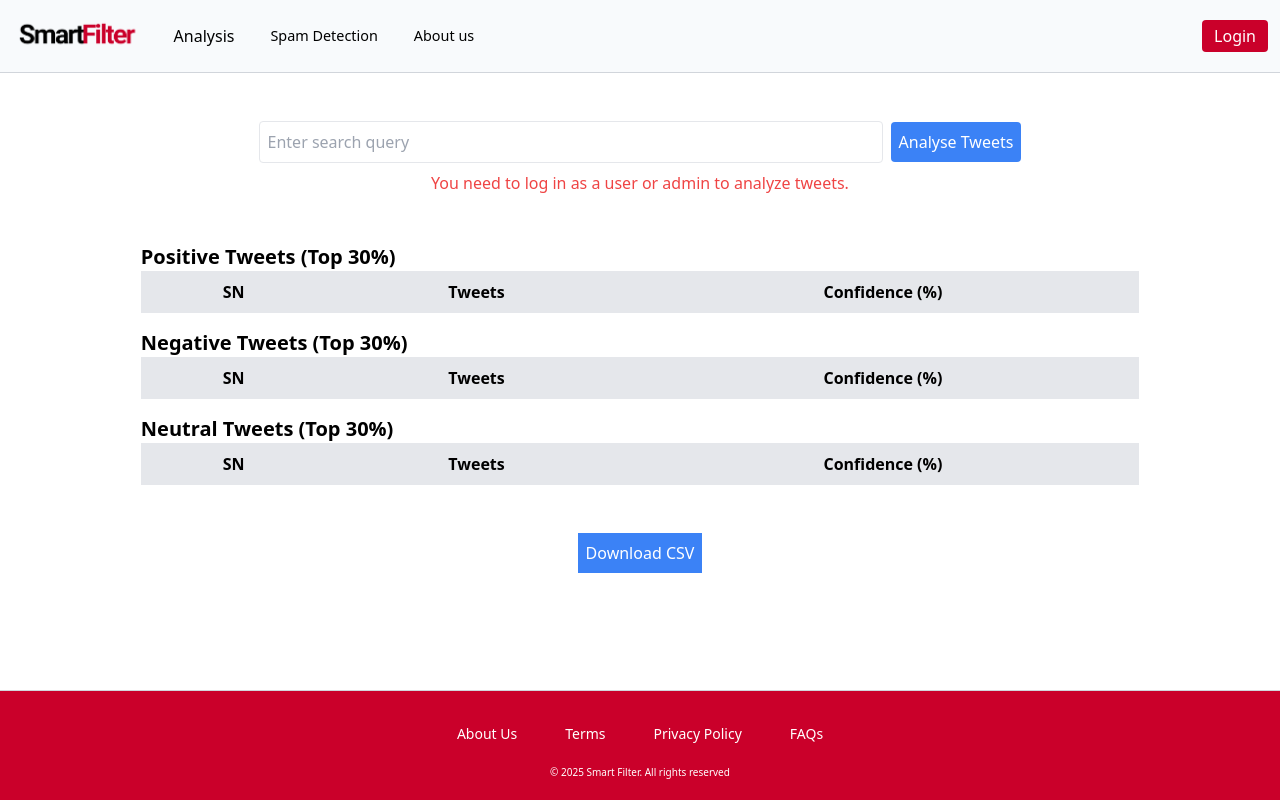
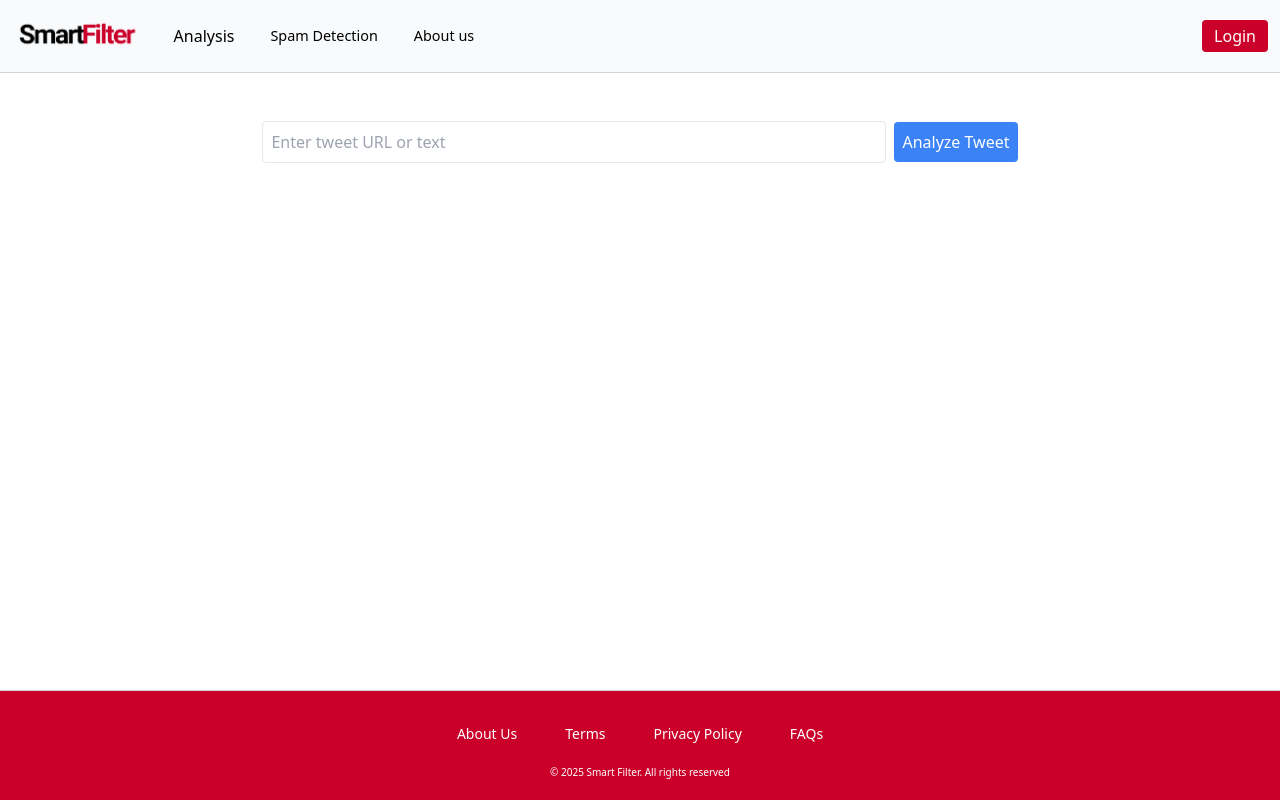
Before and after one commit to kcsanju444/comment-sentiment-analyser, a React (Vite) app: page /twitteranalyer in a window 1280 px wide. Built offline with nearby package versions, Linux system fonts and the light colour scheme.

Commit message:
Tweet Analyzer is working now.

```diff
--- a/src/TwitterAnalyzer/TwitterAnalyzer.jsx
+++ b/src/TwitterAnalyzer/TwitterAnalyzer.jsx
@@ -1,36 +1,26 @@
-import React, { useState, useEffect } from "react";
+import React, { useState } from "react";
 import axios from "axios";
 import { useAuth } from "./../AuthContext";
 import Spinner from "./../Component/Spinner";
-import { Pie } from "react-chartjs-2";
-import { Chart, registerables } from "chart.js";
-
-Chart.register(...registerables);
 
 const TwitterAnalyzer = () => {
   const [query, setQuery] = useState("");
-  const [positiveTweets, setPositiveTweets] = useState([]);
-  const [negativeTweets, setNegativeTweets] = useState([]);
-  const [neutralTweets, setNeutralTweets] = useState([]);
+  const [tweet, setTweet] = useState(null);
+  const [sentiment, setSentiment] = useState(null);
+  const [confidence, setConfidence] = useState(null);
   const [error, setError] = useState(null);
   const [loading, setLoading] = useState(false);
-  const [chartData, setChartData] = useState(null);
-  const [sentimentPercentages, setSentimentPercentages] = useState({});
-  const [showScrollTop, setShowScrollTop] = useState(false);
-  const [allPositive, setAllPositive] = useState([]);
-  const [allNegative, setAllNegative] = useState([]);
-  const [allNeutral, setAllNeutral] = useState([]);
 
   const { user, admin } = useAuth();
 
-  const fetchTweets = async () => {
+  const fetchTweetSentiment = async () => {
     if (!user && !admin) {
       setError("Please log in first to analyze tweets.");
       return;
     }
 
     if (!query.trim()) {
-      setError("Please enter a search query.");
+      setError("Please enter a valid tweet URL or text.");
       return;
     }
 
@@ -41,135 +31,17 @@ const TwitterAnalyzer = () => {
       const response = await axios.post("http://localhost:5000/api/tweets", {
         query,
       });
-      const fetchedTweets = response.data;
+      const data = response.data;
 
-      const totalTweets = fetchedTweets.length;
-      const positiveCount = fetchedTweets.filter(
-        (tweet) => tweet.sentiment === "positive"
-      ).length;
-      const negativeCount = fetchedTweets.filter(
-        (tweet) => tweet.sentiment === "negative"
-      ).length;
-      const neutralCount = fetchedTweets.filter(
-        (tweet) => tweet.sentiment === "neutral"
-      ).length;
-
-      const allPositive = fetchedTweets.filter(
-        (tweet) => tweet.sentiment === "positive"
-      );
-      setAllPositive(allPositive);
-      const allNegative = fetchedTweets.filter(
-        (tweet) => tweet.sentiment === "negative"
-      );
-      setAllNegative(allNegative);
-      const allNeutral = fetchedTweets.filter(
-        (tweet) => tweet.sentiment === "neutral"
-      );
-      setAllNeutral(allNeutral);
-
-      const newSentimentPercentages = {
-        positive: ((positiveCount / totalTweets) * 100).toFixed(2),
-        negative: ((negativeCount / totalTweets) * 100).toFixed(2),
-        neutral: ((neutralCount / totalTweets) * 100).toFixed(2),
-      };
-
-      const positive = fetchedTweets
-        .filter((tweet) => tweet.sentiment === "positive")
-        .sort((a, b) => b.confidence - a.confidence)
-        .slice(0, Math.ceil(positiveCount * 0.3));
-
-      const negative = fetchedTweets
-        .filter((tweet) => tweet.sentiment === "negative")
-        .sort((a, b) => b.confidence - a.confidence)
-        .slice(0, Math.ceil(negativeCount * 0.3));
-
-      const neutral = fetchedTweets
-        .filter((tweet) => tweet.sentiment === "neutral")
-        .sort((a, b) => b.confidence - a.confidence)
-        .slice(0, Math.ceil(neutralCount * 0.3));
-
-      setChartData({
-        labels: ["Positive", "Negative", "Neutral"],
-        datasets: [
-          {
-            label: "Sentiment Distribution",
-            data: [positiveCount, negativeCount, neutralCount],
-            backgroundColor: ["#36A2EB", "#FF6384", "#FFCE56"],
-            hoverBackgroundColor: ["#36A2EB", "#FF6384", "#FFCE56"],
-          },
-        ],
-      });
-
-      setPositiveTweets(positive);
-      setNegativeTweets(negative);
-      setNeutralTweets(neutral);
-      setSentimentPercentages(newSentimentPercentages);
-    } catch (error) {
-      console.error("Error fetching tweets:", error);
-      setError("Failed to fetch tweets. Please try again.");
+      setTweet(data.tweet);
+      setSentiment(data.sentiment);
+      setConfidence(data.confidence);
+    } catch (err) {
+      console.error("Error analyzing tweet:", err);
+      setError("Failed to analyze the tweet. Please try again.");
     } finally {
       setLoading(false);
     }
-  };
-
-  const renderTable = (tweets, sentiment) => (
-    <div id={sentiment.toLowerCase()} className="mb-4 w-4/5 mx-auto">
-      <h2 className="text-xl font-bold">{sentiment} Tweets (Top 30%)</h2>
-      <table className="min-w-full bg-white border border-gray-300">
-        <thead>
-          <tr style={{ backgroundColor: "#CA002A" }}>
-            <th className="border px-4 py-2 bg-gray-200">SN</th>
-            <th className="border px-4 py-2 bg-gray-200">Tweets</th>
-            <th className="border px-4 py-2 bg-gray-200">Confidence (%)</th>
-          </tr>
-        </thead>
-        <tbody>
-          {tweets.map((tweet, index) => (
-            <tr key={index}>
-              <td className="border px-4 py-2">{index + 1}</td>
-              <td className="border px-4 py-2">{tweet.text}</td>
-              <td className="border px-4 py-2">{tweet.confidence}</td>
-            </tr>
-          ))}
-        </tbody>
-      </table>
-    </div>
-  );
-
-  const handleScroll = () => {
-    if (window.scrollY > 200) setShowScrollTop(true);
-    else setShowScrollTop(false);
-  };
-
-  const scrollToTop = () => {
-    window.scrollTo({ top: 0, behavior: "smooth" });
-  };
-
-  useEffect(() => {
-    window.addEventListener("scroll", handleScroll);
-    return () => window.removeEventListener("scroll", handleScroll);
-  }, []);
-
-  const downloadCSV = () => {
-    const csvRows = [];
-    csvRows.push(["Sentiment", "Tweet", "Confidence"]);
-    const allTweets = [
-      ...allPositive.map((tweet) => ({ sentiment: "Positive", ...tweet })),
-      ...allNegative.map((tweet) => ({ sentiment: "Negative", ...tweet })),
-      ...allNeutral.map((tweet) => ({ sentiment: "Neutral", ...tweet })),
-    ];
-    allTweets.forEach((tweet) => {
-      csvRows.push([tweet.sentiment, tweet.text, tweet.confidence]);
-    });
-
-    const csvString = csvRows.map((row) => row.join(",")).join("\n");
-    const blob = new Blob([csvString], { type: "text/csv" });
-    const url = URL.createObjectURL(blob);
-
-    const a = document.createElement("a");
-    a.setAttribute("href", url);
-    a.setAttribute("download", "tweets_analysis.csv");
-    a.click();
   };
 
   return (
@@ -177,110 +49,40 @@ const TwitterAnalyzer = () => {
       <div className="mb-4 text-center mt-8">
         <input
           type="text"
-          placeholder="Enter search query"
+          placeholder="Enter tweet URL or text"
           value={query}
           onChange={(e) => setQuery(e.target.value)}
           className="border p-2 w-1/2 mr-2 rounded"
         />
         <button
-          onClick={fetchTweets}
+          onClick={fetchTweetSentiment}
           className="p-2 bg-blue-500 text-white rounded hover:bg-blue-600"
           disabled={loading || (!user && !admin)}
         >
-          {loading ? "Analysing..." : "Analyse Tweets"}
+          {loading ? "Analyzing..." : "Analyze Tweet"}
         </button>
         {error && <p className="text-red-500 mt-2">{error}</p>}
-
-        {loading && !error && (
-          <div className="flex justify-center mt-8">
-            <Spinner />
-          </div>
-        )}
-
-        {!user && !admin && (
-          <p className="text-red-500 mt-2">
-            You need to log in as a user or admin to analyze tweets.
-          </p>
-        )}
       </div>
 
-      {chartData && (
-        <div className="flex flex-col md:flex-row justify-center items-start mt-12 mb-8">
-          <div className="w-full md:w-1/2 lg:w-1/3 mx-auto">
-            <h2 className="text-2xl font-semibold text-gray-800 mt-4 mb-6 text-center">
-              Sentiment Distribution
-            </h2>
-            <Pie
-              data={chartData}
-              options={{
-                plugins: {
-                  tooltip: {
-                    callbacks: {
-                      label: function (tooltipItem) {
-                        const { label } = tooltipItem;
-                        const percentage =
-                          sentimentPercentages[label.toLowerCase()];
-                        return `${label}: ${tooltipItem.raw} (${percentage}%)`;
-                      },
-                    },
-                  },
-                },
-                onClick: (event, elements) => {
-                  if (elements.length > 0) {
-                    const segmentIndex = elements[0].index;
-                    const label = chartData.labels[segmentIndex];
-
-                    if (label === "Positive") {
-                      document.getElementById("positive").scrollIntoView({
-                        behavior: "smooth",
-                      });
-                    } else if (label === "Negative") {
-                      document.getElementById("negative").scrollIntoView({
-                        behavior: "smooth",
-                      });
-                    } else if (label === "Neutral") {
-                      document.getElementById("neutral").scrollIntoView({
-                        behavior: "smooth",
-                      });
-                    }
-                  }
-                },
-              }}
-            />
-          </div>
+      {loading && !error && (
+        <div className="flex justify-center mt-8">
+          <Spinner />
         </div>
       )}
 
-      <div className="mt-12">
-        {renderTable(positiveTweets, "Positive")}
-        {renderTable(negativeTweets, "Negative")}
-        {renderTable(neutralTweets, "Neutral")}
-      </div>
-
-      <div className="mt-12 flex justify-center">
-        <button
-          onClick={downloadCSV}
-          className="p-2 bg-blue-500 text-white hover:bg-blue-600"
-          disabled={
-            loading ||
-            (!positiveTweets.length &&
-              !negativeTweets.length &&
-              !neutralTweets.length)
-          }
-        >
-          Download CSV
-        </button>
-      </div>
-
-      {showScrollTop && (
-        <button
-          style={{ backgroundColor: "blue" }}
-          onClick={scrollToTop}
-          className="fixed bottom-20 left-6 p-3 bg-blue-500 text-white rounded-full shadow-lg transition duration-200"
-          aria-label="Scroll to top"
-        >
-          ↑
-        </button>
+      {tweet && sentiment && confidence !== null && (
+        <div className="mt-8 text-center">
+          <h2 className="text-2xl font-semibold">Tweet Analysis</h2>
+          <p className="mt-4 text-gray-700">
+            <strong>Tweet:</strong> {tweet}
+          </p>
+          <p className="mt-2 text-gray-700">
+            <strong>Sentiment:</strong> {sentiment.charAt(0).toUpperCase() + sentiment.slice(1)}
+          </p>
+          <p className="mt-2 text-gray-700">
+            <strong>Confidence:</strong> {confidence}%
+          </p>
+        </div>
       )}
     </div>
   );
```
Also changed, not shown: 2 other files (tests, documents, lock files or other folders).
